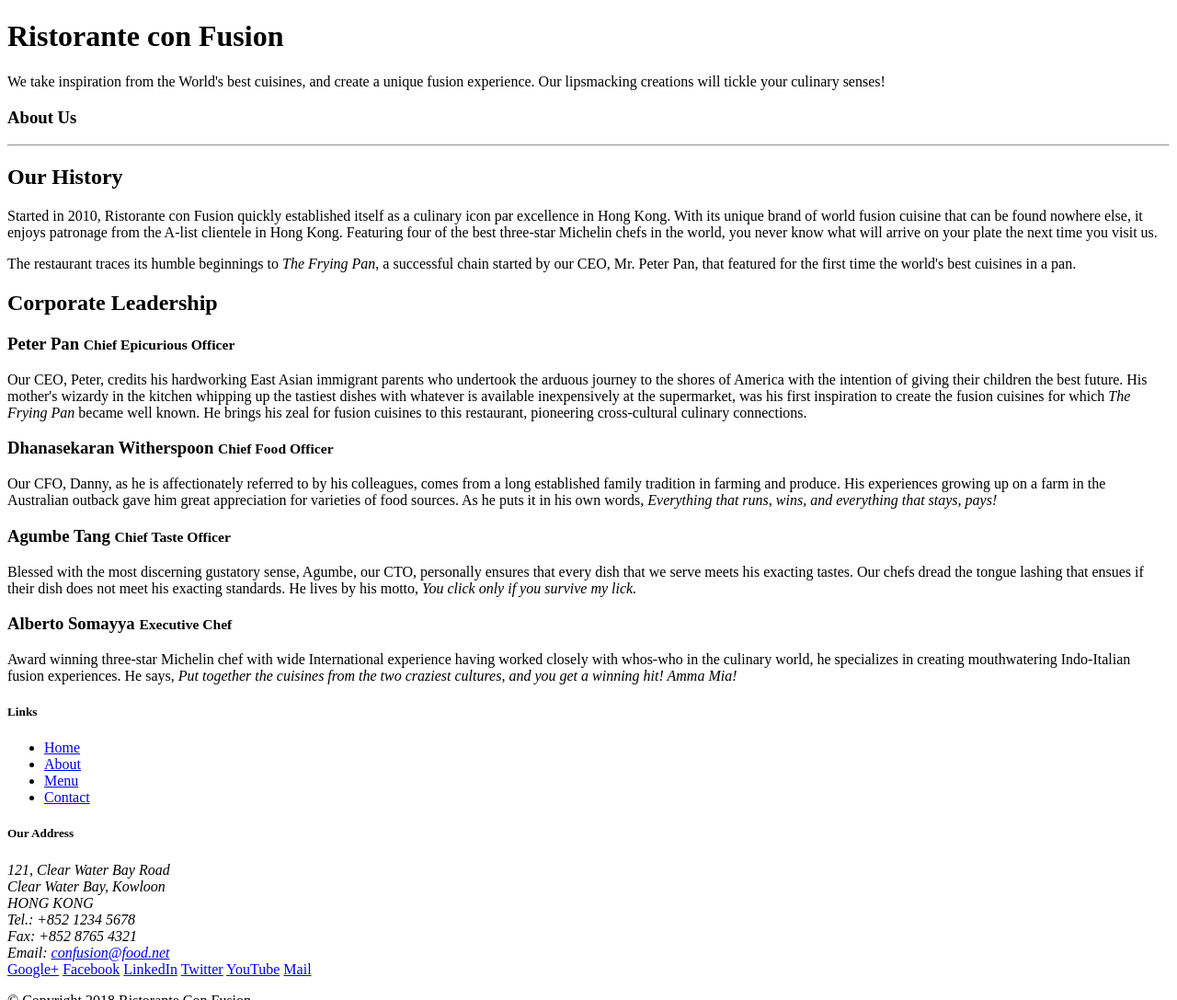
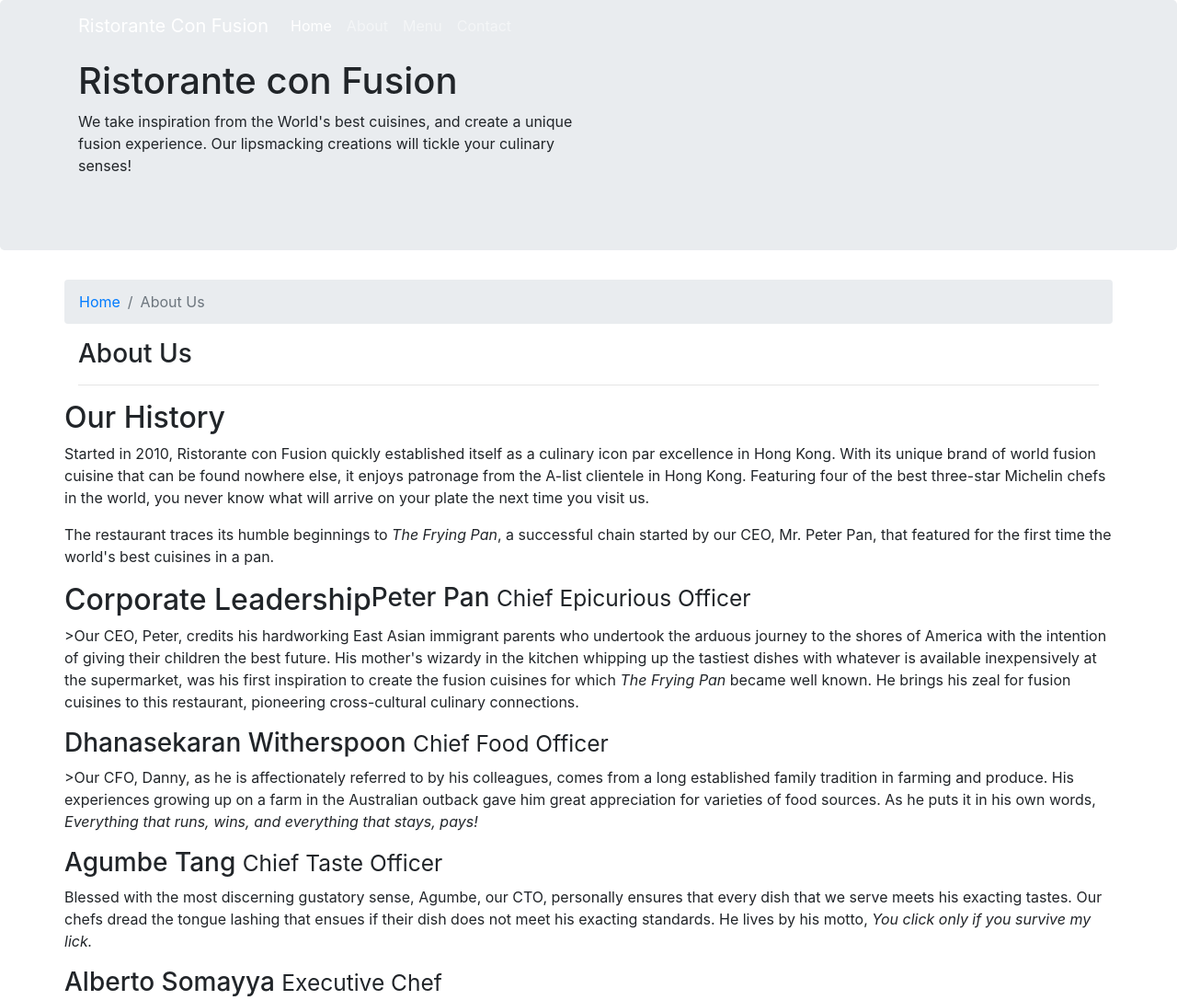
Before and after one commit to jbevk94/conFusion, a plain HTML site: page aboutus.html in a window 1280 px wide. Shown: the top 1087 px of the page at 92% size. Drawn offline with nearby package versions, Linux system fonts and the light colour scheme.

Commit message:
Navbar and breadcrumbs

```diff
--- a/aboutus.html
+++ b/aboutus.html
@@ -4,14 +4,30 @@
 <head>
 
     <title>Ristorante Con Fusion: About Us</title>
-
+    <link rel="stylesheet" href="node_modules/bootstrap/dist/css/bootstrap.min.css">
+    <link href="style.css" rel="stylesheet" type="text/css">
 </head>
 
 <body>
-
+    <nav class="navbar navbar-dark navbar-expand-sm fixed-top">
+        <div class="container">
+                <button class="navbar-toggler" type="button" data-toggle="collapse" data-target="#Navbar">
+                    <span class="navbar-toggler-icon"></span>
+                </button>
+           <a class="navbar-brand" href="#">Ristorante Con Fusion</a>
+           <div class="collapse navbar-collapse" id="Navbar">
+                <ul class="navbar-nav mr-auto">
+                    <li class="nav-item active"><a class="nav-link" href="#">Home</a></li>
+                    <li class="nav-item"><a class="nav-link" href="./aboutus.html">About</a></li>
+                    <li class="nav-item"><a class="nav-link" href="#">Menu</a></li>
+                    <li class="nav-item"><a class="nav-link" href="#">Contact</a></li>
+                </ul>
+            </div>
+        </div>
+    </nav>
     <header class="jumbotron">
         <div class="container">
-            <div class="row row-header">
+            <div class="row">
                 <div class="col-12 col-sm-6">
                     <h1>Ristorante con Fusion</h1>
                     <p>We take inspiration from the World's best cuisines, and create a unique fusion experience. Our lipsmacking creations will tickle your culinary senses!</p>
@@ -22,37 +38,46 @@
         </div>
     </header>
 
-    <div>
-        <div>
-            <div>
+    <div class="container">
+        <div class="row">
+            <ol class="col-12 breadcrumb">
+                <li class="breadcrumb-item"><a href="./index.html">Home</a></li>
+                <li class="breadcrumb-item active">About Us</li>
+            </ol>
+            <div class ="col-12">
                <h3>About Us</h3>
                <hr>
             </div>
         </div>
 
         <div>
-            <div>
+            <div class="row row-content">
+                <div class = "col-sm-6-xl-6-col- padding">
                 <h2>Our History</h2>
                 <p>Started in 2010, Ristorante con Fusion quickly established itself as a culinary icon par excellence in Hong Kong. With its unique brand of world fusion cuisine that can be found nowhere else, it enjoys patronage from the A-list clientele in Hong Kong.  Featuring four of the best three-star Michelin chefs in the world, you never know what will arrive on your plate the next time you visit us.</p>
                 <p>The restaurant traces its humble beginnings to <em>The Frying Pan</em>, a successful chain started by our CEO, Mr. Peter Pan, that featured for the first time the world's best cuisines in a pan.</p>
             </div>
             <div>
             </div>
+            </div>
         </div>
-
-
         <div>
-            <div>
+            <div class="row">
                 <h2>Corporate Leadership</h2>
                 <h3>Peter Pan <small>Chief Epicurious Officer</small></h3>
-                <p>Our CEO, Peter, credits his hardworking East Asian immigrant parents who undertook the arduous journey to the shores of America with the intention of giving their children the best future. His mother's wizardy in the kitchen whipping up the tastiest dishes with whatever is available inexpensively at the supermarket, was his first inspiration to create the fusion cuisines for which <em>The Frying Pan</em> became well known. He brings his zeal for fusion cuisines to this restaurant, pioneering cross-cultural culinary connections.</p>
+             <p class="d-none d-sm-block">>Our CEO, Peter, credits his hardworking East Asian immigrant parents who undertook the arduous journey to the shores of America with the intention of giving their children the best future. His mother's wizardy in the kitchen whipping up the tastiest dishes with whatever is available inexpensively at the supermarket, was his first inspiration to create the fusion cuisines for which <em>The Frying Pan</em> became well known. He brings his zeal for fusion cuisines to this restaurant, pioneering cross-cultural culinary connections.</p>
                 <h3>Dhanasekaran Witherspoon <small>Chief Food Officer</small></h3>
-                <p>Our CFO, Danny, as he is affectionately referred to by his colleagues, comes from a long established family tradition in farming and produce. His experiences growing up on a farm in the Australian outback gave him great appreciation for varieties of food sources. As he puts it in his own words, <em>Everything that runs, wins, and everything that stays, pays!</em></p>
+
+                <p class="d-none d-sm-block">>Our CFO, Danny, as he is affectionately referred to by his colleagues, comes from a long established family tradition in farming and produce. His experiences growing up on a farm in the Australian outback gave him great appreciation for varieties of food sources. As he puts it in his own words, <em>Everything that runs, wins, and everything that stays, pays!</em></p>
+
                 <h3>Agumbe Tang <small>Chief Taste Officer</small></h3>
-                <p>Blessed with the most discerning gustatory sense, Agumbe, our CTO, personally ensures that every dish that we serve meets his exacting tastes. Our chefs dread the tongue lashing that ensues if their dish does not meet his exacting standards. He lives by his motto, <em>You click only if you survive my lick.</em></p>
+
+                <p class="d-none d-sm-block">Blessed with the most discerning gustatory sense, Agumbe, our CTO, personally ensures that every dish that we serve meets his exacting tastes. Our chefs dread the tongue lashing that ensues if their dish does not meet his exacting standards. He lives by his motto, <em>You click only if you survive my lick.</em></p>
+
                 <h3>Alberto Somayya <small>Executive Chef</small></h3>
-                <p>Award winning three-star Michelin chef with wide International experience having worked closely with whos-who in the culinary world, he specializes in creating mouthwatering Indo-Italian fusion experiences. He says, <em>Put together the cuisines from the two craziest cultures, and you get a winning hit! Amma Mia!</em></p>
+                <p class="d-none d-sm-block">Award winning three-star Michelin chef with wide International experience having worked closely with whos-who in the culinary world, he specializes in creating mouthwatering Indo-Italian fusion experiences. He says, <em>Put together the cuisines from the two craziest cultures, and you get a winning hit! Amma Mia!</em></p>
             </div>
+        </div>
        </div>
 
     </div>
@@ -98,7 +123,9 @@
            </div>
         </div>
     </footer>
-
+    <script src="node_modules/jquery/dist/jquery.slim.min.js"></script>
+    <script src="node_modules/popper.js/dist/umd/popper.min.js"></script>
+    <script src="node_modules/bootstrap/dist/js/bootstrap.min.js"></script>
 </body>
 
 </html>
```
Also changed, not shown: index.html (+17 -2 lines).
